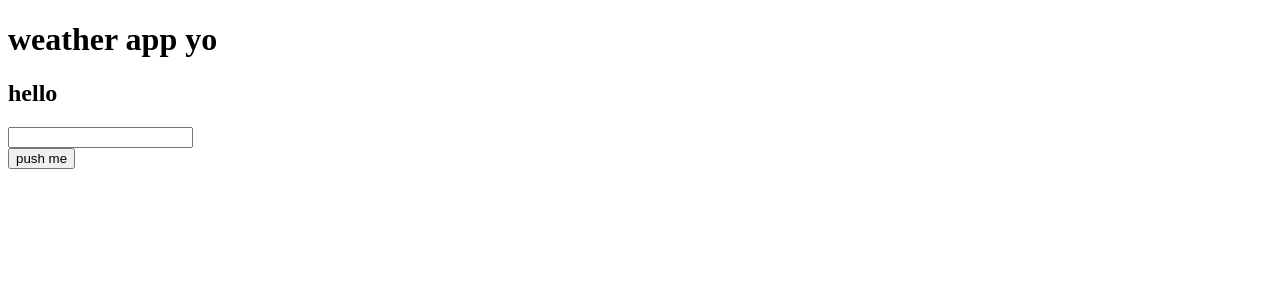
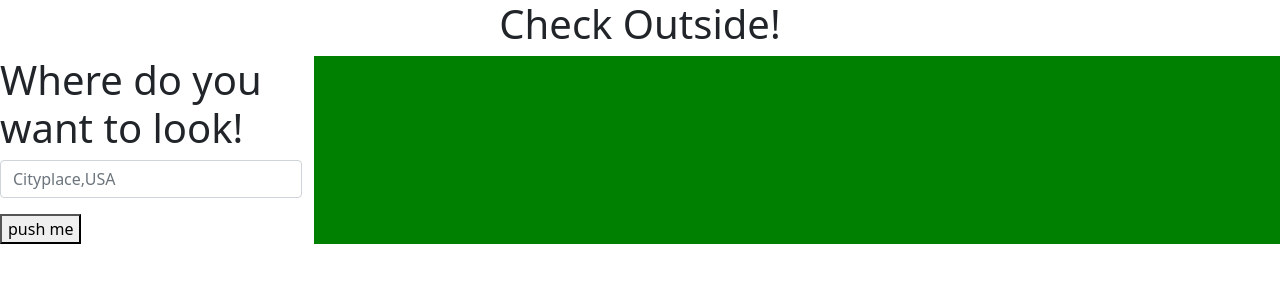
Before and after one commit to JonkHunkle/Weather-api, a plain HTML site: page index.html in a window 1280 px wide. Drawn offline with nearby package versions, Linux system fonts and the light colour scheme.

Commit message:
progress as usual

```diff
--- a/assets/javascript.js
+++ b/assets/javascript.js
@@ -1,3 +1,12 @@
+//current and future conditions for that city and that city is added to the search
+//history
+//city name, the date, an icon representation of weather conditions, the temperature,
+// the humidity, the wind speed, and the UV index
+//presented with a color that indicates whether the conditions are favorable, moderate,
+// or severe
+//5-day forecast that displays the date, an icon representation of weather conditions,
+// the temperature, the wind speed, and the humidity
+
 //var userInput = $("#input").val();
 var apiKey = "2bf99479dca2bf85a5edb5e80183a5b0";
 //var requestUrl = `api.openweathermap.org/data/2.5/weather?q=${userInput}&appid=${apiKey}`;
@@ -6,14 +15,22 @@ var apiKey = "2bf99479dca2bf85a5edb5e80183a5b0";
 
 $("#hello").on("click", function () {
   var userInput = $("#input").val();
-  var requestUrl = `https://api.openweathermap.org/data/2.5/weather?q=${userInput}&appid=${apiKey}`;
+  var requestUrl = `https://api.openweathermap.org/data/2.5/forecast?q=${userInput}&appid=${apiKey}&units=imperial`;
   console.log("click", $("#input").val());
   fetch(requestUrl)
     .then(function (response) {
       return response.json();
     })
     .then(function (data) {
+      var windSpeed = data.list[0].wind.speed;
+      var weatherIcon = data.list[0].weather[0].icon;
+      var humidity = data.list[0].main.humidity;
+      var temp = data.list[0].main.temp;
+      var cityName = data.city.name;
+      console.log(cityName);
+      console.log(temp);
+      console.log(humidity);
+      console.log(`http://openweathermap.org/img/wn/${weatherIcon}.png`);
       console.log(data);
     });
-  console.log(requestUrl);
 });
--- a/assets/style.css
+++ b/assets/style.css
@@ -0,0 +1,8 @@
+header {
+  text-align: center;
+}
+#input-Card {
+}
+#weather-Card {
+  background-color: green;
+}
--- a/index.html
+++ b/index.html
@@ -4,29 +4,41 @@
     <meta charset="UTF-8" />
     <meta http-equiv="X-UA-Compatible" content="IE=edge" />
     <meta name="viewport" content="width=device-width, initial-scale=1.0" />
-    <title>Document</title>
+    <title>Check Outside</title>
     <link rel="stylesheet" href="./assets/style.css" />
+    <link
+      rel="stylesheet"
+      href="https://cdn.jsdelivr.net/npm/bootstrap@5.1.3/dist/css/bootstrap.min.css"
+      integrity="sha384-1BmE4kWBq78iYhFldvKuhfTAU6auU8tT94WrHftjDbrCEXSU1oBoqyl2QvZ6jIW3"
+      crossorigin="anonymous"
+    />
   </head>
   <body>
     <header>
-      <h1>weather app yo</h1>
+      <h1>Check Outside!</h1>
     </header>
-
-    <section id="input-Card">
-      <h1>hello</h1>
-      <div id="user-Input">
-        <input type="text" id="input" />
+    <span class="row">
+      <section class="col-3" id="input-Card">
+        <h1>Where do you want to look!</h1>
+        <div class="mb-3">
+          <input
+            type="text"
+            class="form-control"
+            id="input"
+            placeholder="Cityplace,USA"
+          />
         </div>
         <button id="hello">push me</button>
         <div id="recent-Search"></div>
       </section>
-    <section id="weather-Card">
-      <div id="city">
+      <section id="weather-Card" class="col-9">
+        <div id="currentWeater">
           <div id="forecast">
-          <!-- add 5 day forcast with jQuery -->
+            <!-- add 5 day forecast with jQuery -->
           </div>
         </div>
       </section>
+    </span>
     <script
       src="https://code.jquery.com/jquery-3.6.0.min.js"
       integrity="sha256-/xUj+3OJU5yExlq6GSYGSHk7tPXikynS7ogEvDej/m4="
```
Lines whose indentation alone changed are shown as unchanged.
